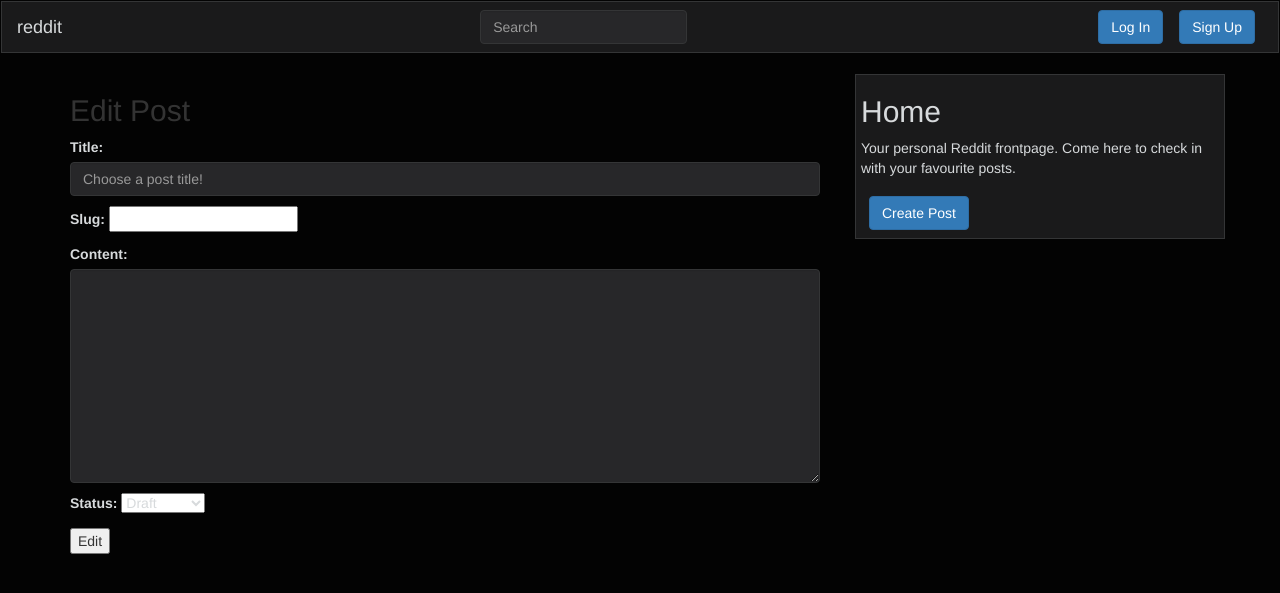
After one commit to Code-Institute-Submissions/erykslezak-CIPP4_JuneResub, a Django app: template templates/edit_post.html in a window 1280 px wide. The commit adds this page. Shown: the top 593 px of the page. Run offline with Django 4.2, Linux system fonts and the light colour scheme; the template is opened without the code that fills it: values that come from a table or form of the project are taken from there, others are empty; some libraries are stand-ins or nearby versions.

Commit message:
Add edit button and functionality

```diff
--- a/blog/forms.py
+++ b/blog/forms.py
@@ -8,13 +8,13 @@ class CommentForm(forms.ModelForm):
         fields = ('body',)
 
 
-class CreatePostForm(forms.ModelForm):
+class AddPostForm(forms.ModelForm):
     class Meta:
         model = Post
-        fields = ('title', 'content', 'status')
+        fields = ('title', 'slug', 'content', 'status')
         widgets = {
             'title': forms.TextInput(attrs={'class': 'form-control',
                                             'placeholder':
-                                            'Choose a blog title!'}),
+                                            'Choose a post title!'}),
             'content': forms.Textarea(attrs={'class': 'form-control'}),
         }
--- a/blog/urls.py
+++ b/blog/urls.py
@@ -1,9 +1,10 @@
 from . import views
 from django.urls import path
-from .views import AddPost, PostDetail
+from .views import AddPost, PostDetail, EditPost
 
 urlpatterns = [
     path('', views.PostList.as_view(), name='home'),
     path('add_post/', AddPost.as_view(), name="add_post"),
+    path('edit_post/<int:pk>', EditPost.as_view(), name="edit_post"),
     path('<slug:slug>/', PostDetail.as_view(), name="post_detail"),
 ]
--- /dev/null
+++ b/templates/edit_post.html
@@ -0,0 +1,10 @@
+{% extends "base.html" %}
+{% block content %}
+<h2>Edit Post</h2>
+
+<form method="POST">
+    {% csrf_token %}
+    {{ form.as_p }}
+    <button>Edit</button>
+</form>
+{% endblock content %}
--- a/templates/index.html
+++ b/templates/index.html
@@ -19,6 +19,7 @@
                     <div class="image-container">
                         <div class="top-card">
                             <p class="author">Posted by {{ post.author }} {{ post.created_on}}</p>
+                            <a href="{% url 'edit_post' post.pk %}">Edit</a>
                         </div>
                     </div>
                     <a href="{% url 'post_detail' post.slug %}" class="post-link">
```
Also changed, not shown: blog/views.py (+13 -3 lines).
